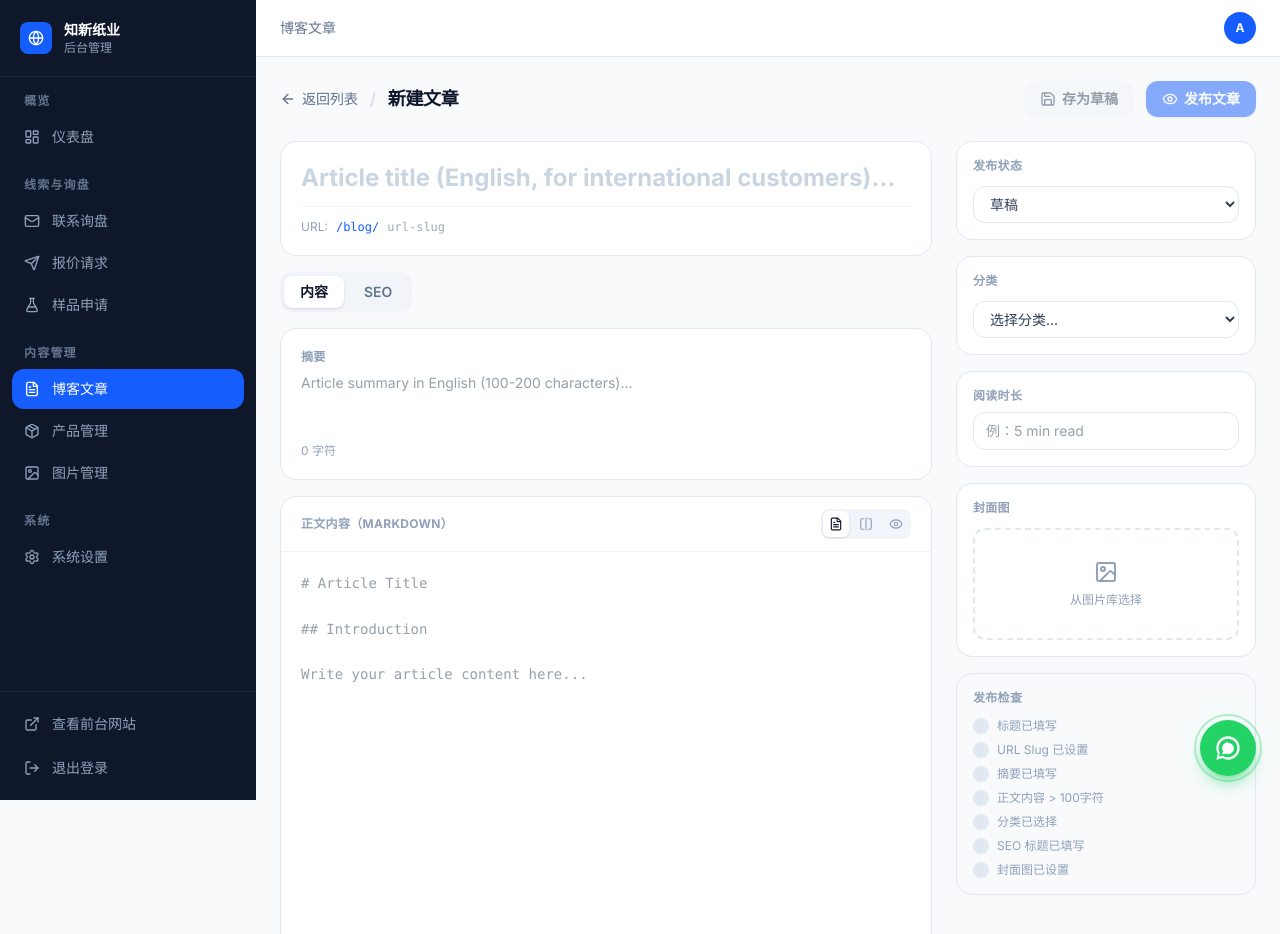
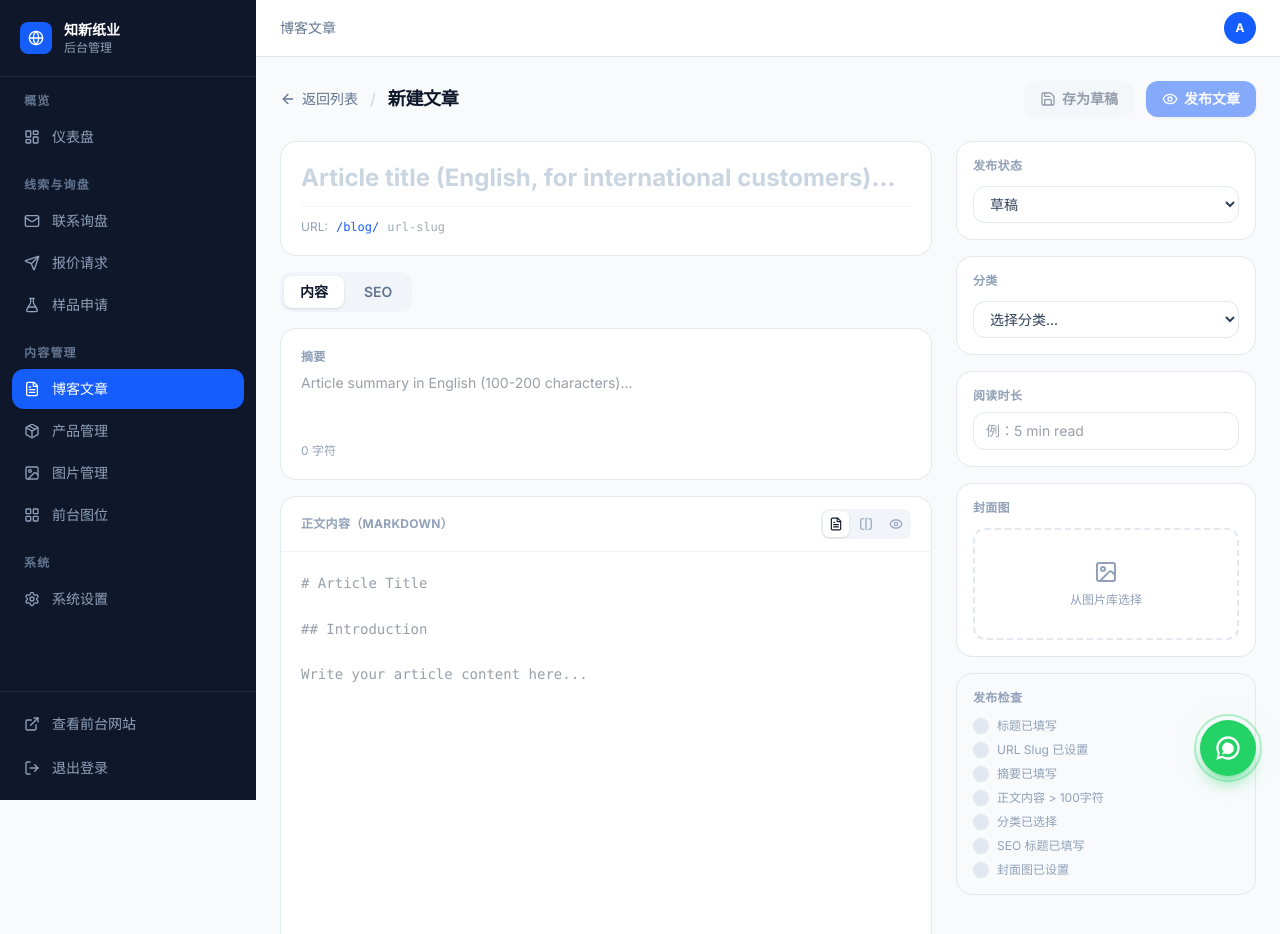
Before and after one commit to zxzy2202-source/zhixinpaper-usa, a Next.js app: page /admin/blog/new in a window 1280 px wide. Shown: the top 934 px of the page. Built offline with nearby package versions, Linux system fonts and the light colour scheme.

Commit message:
Add image-slots menu entry + fix GEO pages SlotImage import

```diff
--- a/src/app/admin/AdminLayoutClient.tsx
+++ b/src/app/admin/AdminLayoutClient.tsx
@@ -38,6 +38,7 @@ const NAV_ITEMS: { section: string; items: NavItem[] }[] = [
       { href: "/admin/blog", icon: FileText, label: "博客文章" },
       { href: "/admin/products", icon: Package, label: "产品管理" },
       { href: "/admin/media", icon: Image, label: "图片管理" },
+      { href: "/admin/image-slots", icon: LayoutGrid, label: "前台图位" },
     ],
   },
   {
```
